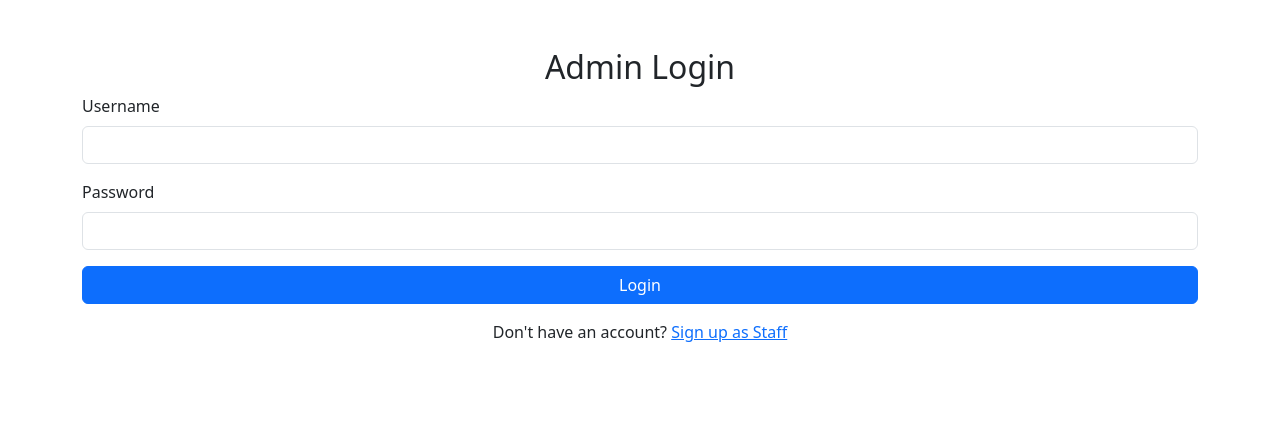
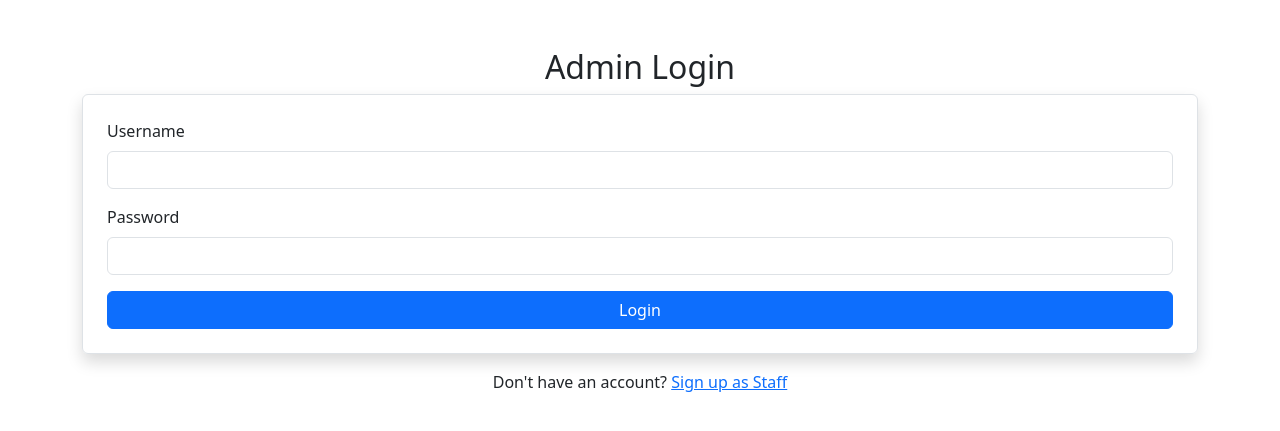
Before and after one commit to 2811Yash/Exam-Portal, a Django app: template admin_panel/templates/admin_login.html in a window 1280 px wide. Shown: the top 431 px of the page. Run offline with Django 3.2, Linux system fonts and the light colour scheme; the template is opened without the code that fills it, so the values that code supplies are empty.

Commit message:
Update admin_login.html

```diff
--- a/admin_panel/templates/admin_login.html
+++ b/admin_panel/templates/admin_login.html
@@ -13,7 +13,7 @@
         <div class="alert alert-danger">{{ error }}</div>
     {% endif %}
 
-    <form method="post" action={%url 'admin_dashboard'%}class="border p-4 rounded shadow">
+    <form method="post" class="border p-4 rounded shadow">
         {% csrf_token %}
 
         <div class="mb-3">
```
